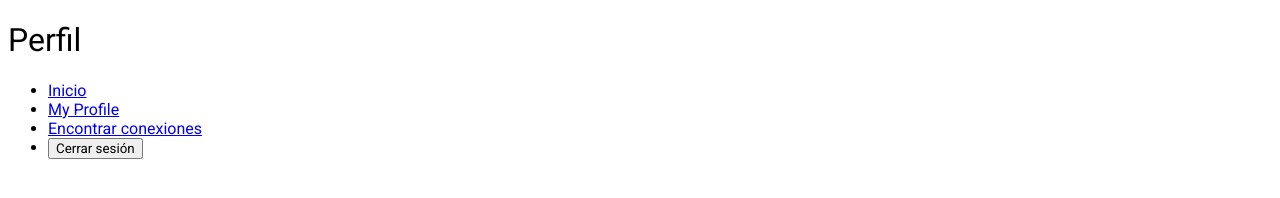
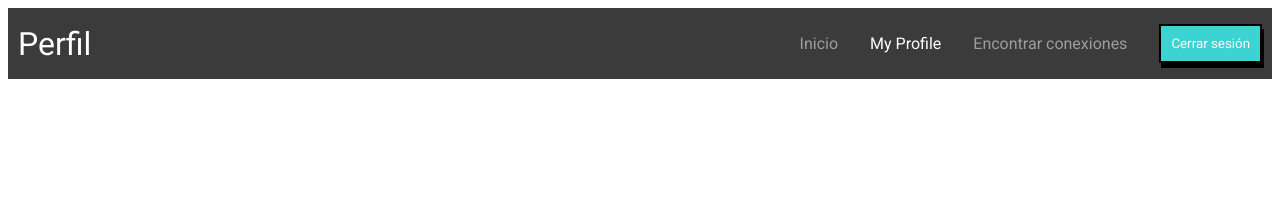
Before and after one commit to AlejandroDojo/Flex-nav, a plain HTML site: page index.html in a window 1280 px wide. Drawn offline with Linux system fonts and the light colour scheme.

Commit message:
Estilos Finales

```diff
--- a/css/style.css
+++ b/css/style.css
@@ -3,3 +3,38 @@
     font-weight: 400;
     font-style: normal;
 }
+.nav  {
+    display: flex;
+    justify-content:space-between;
+    align-items: center;
+    background-color: rgb(59, 59, 59);
+}
+.nav-title {
+    margin: 10px;
+    color: white;
+}
+.nav-links {
+    display: flex;
+    justify-content: flex-end;
+    align-items: center;
+    list-style: none;
+    gap: 2rem;
+}
+.nav-links a {
+    color: rgb(160, 157, 157);
+    text-decoration: none;
+}
+.nav-links .active {
+    color: white;
+}
+
+.btn {
+    color: rgb(255, 248, 248);
+    padding: 10px;
+    margin-right: 10px;
+    background-color: rgb(60, 211, 211);
+    border: 2px solid black;
+    box-shadow: 2px 5px black;
+}
+
+.btn {}
```
